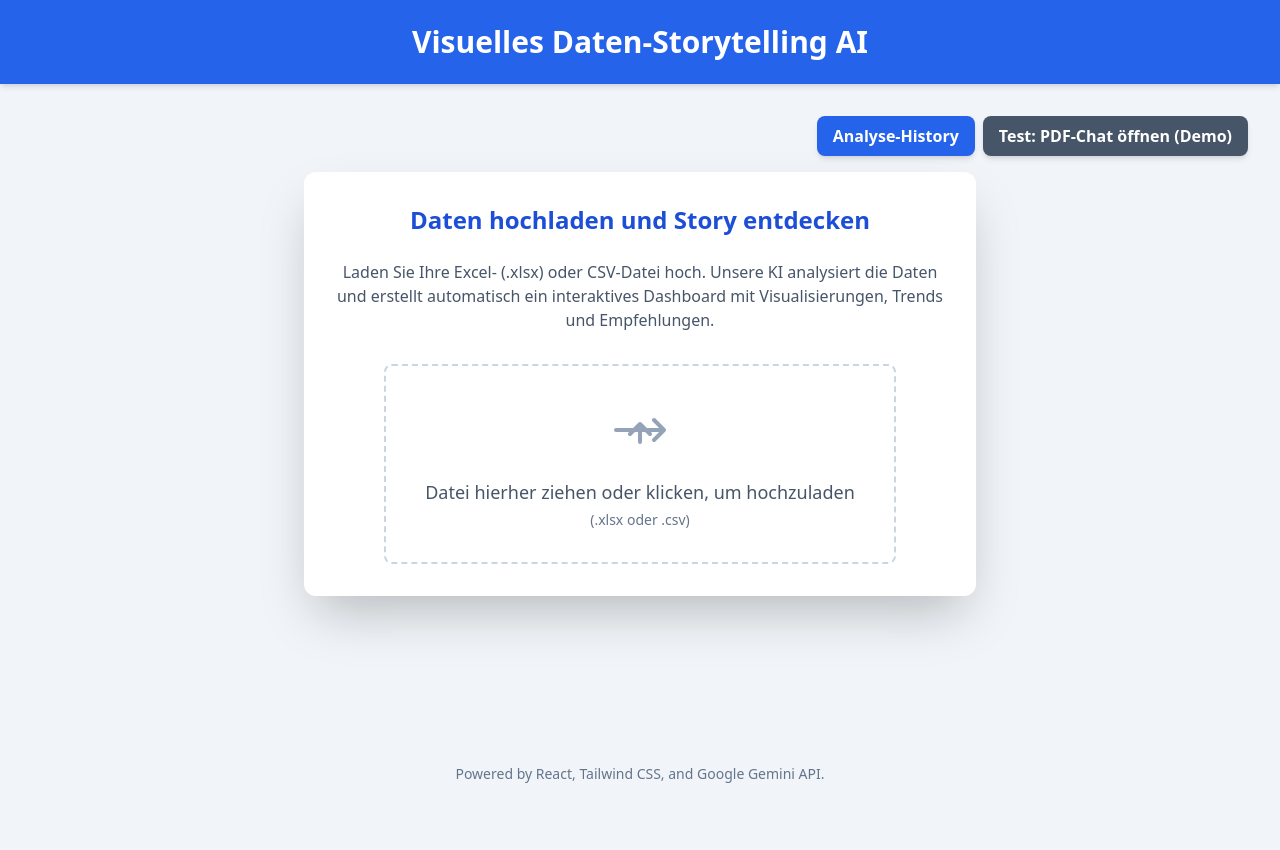
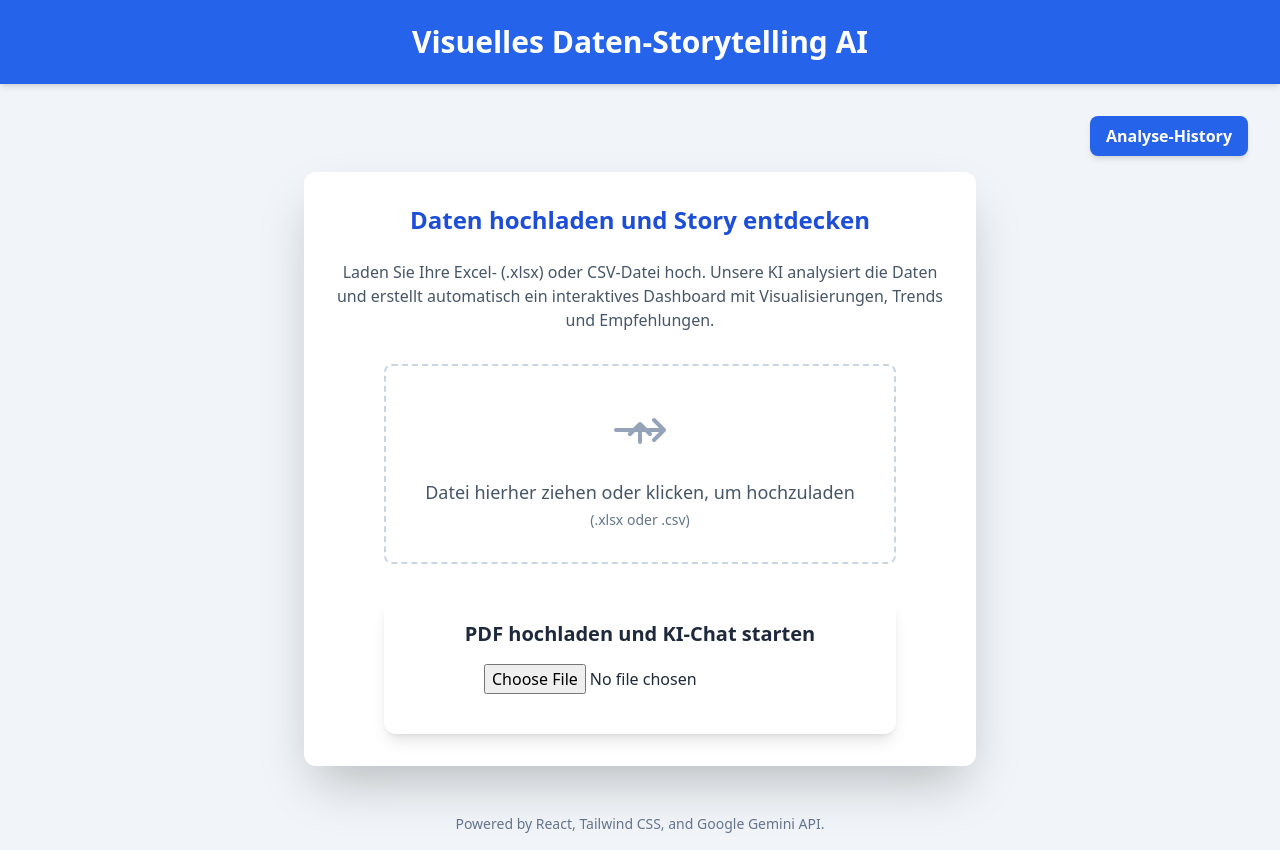
Before and after one commit to Funnypeace/visuelles-datenstorytelling-ai, a React (Vite) app: page / in a window 1280 px wide. Before the commit the page ends 800 px from the top, so only its background shows below. Built offline with nearby package versions, Linux system fonts and the light colour scheme; no server answers.

Commit message:
Update App.tsx
Das PdfChatUpload-Component ist im Upload-Screen eingebettet.

Nach dem Hochladen wirst du sofort in den PDF-Chat geschickt (handleOpenPdfChat).

Kein Demo-Button mehr, alles “echt”.

```diff
--- a/App.tsx
+++ b/App.tsx
@@ -13,6 +13,7 @@ import { insertAnalysis, getAllAnalyses } from './services/analysisService';
 import AnalysisHistory from './components/AnalysisHistory';
 import DataChat from './components/DataChat';
 import { PdfChat } from './components/PdfChat';
+import PdfChatUpload from './components/PdfChatUpload'; // <--- NEU
 
 type AppView = 'upload' | 'loading' | 'dashboard' | 'error' | 'history' | 'chat' | 'pdfchat';
 
@@ -189,12 +190,6 @@ const App: React.FC = () => {
             >
               Analyse-History
             </button>
-            <button
-              onClick={() => handleOpenPdfChat('DEMO_CHAT_ID')}
-              className="px-4 py-2 bg-secondary-600 text-white font-semibold rounded-lg shadow-md hover:bg-secondary-700 transition duration-150"
-            >
-              Test: PDF-Chat öffnen (Demo)
-            </button>
           </div>
         )}
 
@@ -208,6 +203,10 @@ const App: React.FC = () => {
               automatisch ein interaktives Dashboard mit Visualisierungen, Trends und Empfehlungen.
             </p>
             <FileUpload onFileUpload={handleFileUpload} />
+            {/* PDF-Upload Modul */}
+            <div className="mt-8">
+              <PdfChatUpload onUploadSuccess={handleOpenPdfChat} />
+            </div>
           </div>
         )}
 
@@ -260,7 +259,7 @@ const App: React.FC = () => {
           </div>
         )}
 
-        {currentView === 'pdfchat' && (
+        {currentView === 'pdfchat' && currentPdfChatId && (
           <div>
             <div className="flex justify-end mb-4">
               <button
@@ -271,7 +270,7 @@ const App: React.FC = () => {
               </button>
             </div>
             <PdfChat
-              chatId={currentPdfChatId ?? 'DEMO_CHAT_ID'}
+              chatId={currentPdfChatId}
               apiKey={import.meta.env.VITE_GEMINI_API_KEY!}
             />
           </div>
```
